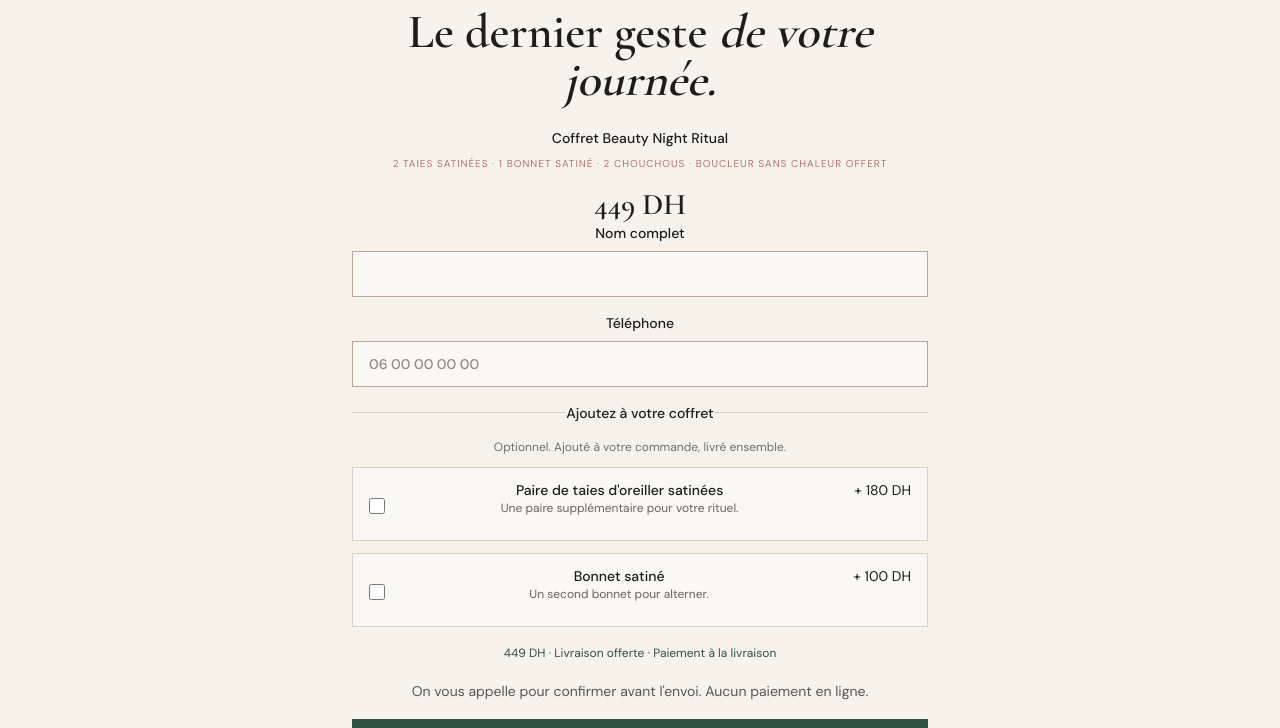
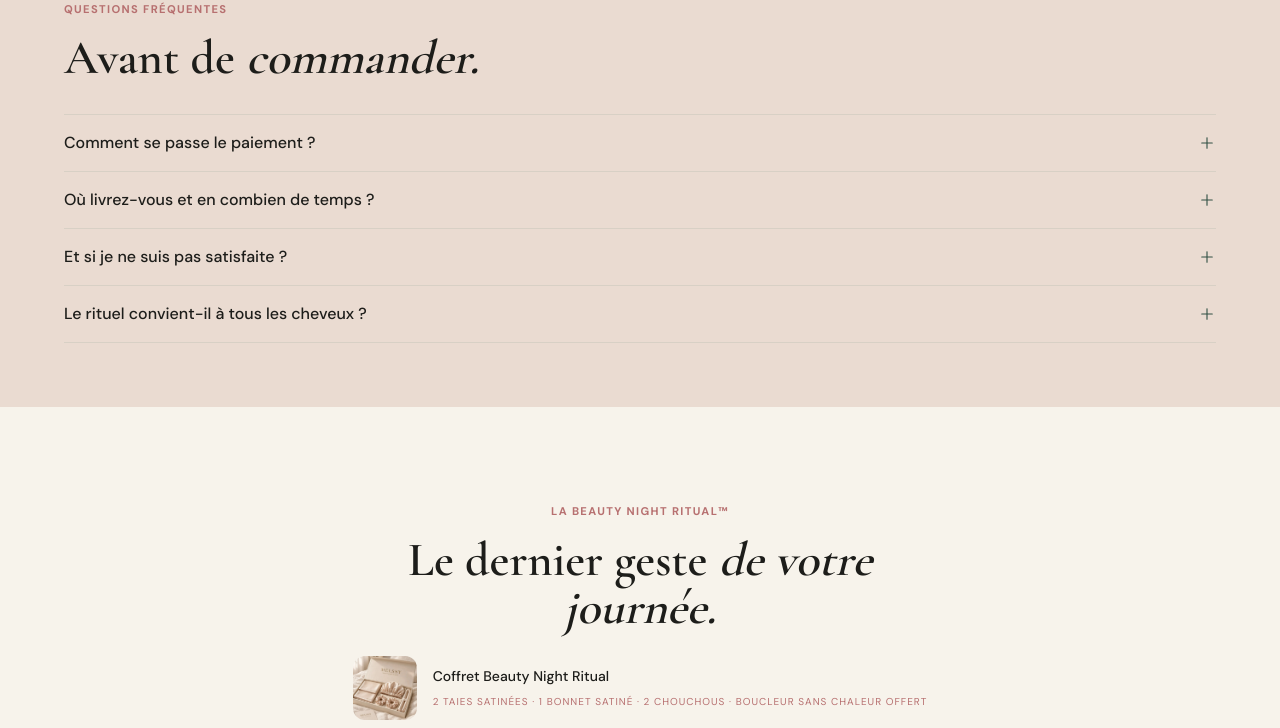
Before and after one commit to medfiddi-crypto/melssy, a Next.js app in the folder frontend/: page /rituel in a window 1280 px wide. Shown: the part 4212-4940 px from the top of the page. Built offline with nearby package versions, Linux system fonts and the light colour scheme.

Commit message:
Add ritual image and form thumbnail

```diff
--- a/frontend/src/app/rituel/page.tsx
+++ b/frontend/src/app/rituel/page.tsx
@@ -463,6 +463,16 @@ export default function RitualLandingPage() {
         <h2 className="display mt-4 text-5xl leading-none">
           Trois gestes, <span className="headline-accent">puis dormez.</span>
         </h2>
+        <div className="mt-6 md:mx-auto md:max-w-2xl">
+          <Image
+            src={media.ritualSoir.src}
+            alt={media.ritualSoir.alt}
+            width={400}
+            height={300}
+            className="w-full rounded-2xl object-cover"
+            sizes="(max-width: 768px) 100vw, 672px"
+          />
+        </div>
         <div className="mt-6 divide-y divide-[var(--line)] border-y border-[var(--line)]">
           {landing.ritual.steps.map((step, index) => (
             <div key={landing.ritual.steps[index].label} className="flex items-center gap-5 py-4 md:py-5">
@@ -521,8 +531,19 @@ export default function RitualLandingPage() {
           <h2 className="display mt-4 text-5xl leading-none">
             Le dernier geste <span className="headline-accent">de votre journée.</span>
           </h2>
-          <p className="mt-6 text-sm font-medium">{landing.order.productLabel}</p>
-          <p className="mt-2 text-[10px] uppercase tracking-[.1em] text-[var(--rose)]">{ritual.contents}</p>
+          <div className="mt-6 flex items-center justify-center gap-4 text-left">
+            <Image
+              src={media.coffretBox.src}
+              alt="Coffret MELSSY"
+              width={64}
+              height={64}
+              className="h-16 w-16 shrink-0 rounded-xl object-cover"
+            />
+            <div>
+              <p className="text-sm font-medium">{landing.order.productLabel}</p>
+              <p className="mt-2 text-[10px] uppercase tracking-[.1em] text-[var(--rose)]">{ritual.contents}</p>
+            </div>
+          </div>
           <p className="display mt-4 text-3xl">{formatPrice(total)}</p>
           {form("final")}
         </div>
--- a/frontend/src/content/media.ts
+++ b/frontend/src/content/media.ts
@@ -1,5 +1,6 @@
 export const media = {
   landingHero: { src: "/images/hero-reveil.png", alt: "Femme qui se réveille sur une taie d'oreiller en satin MELSSY", ratio: "4:5", intendedShot: "Femme se réveillant sur une taie satinée MELSSY", temporary: false },
+  ritualSoir: { src: "/images/rituel-soir.png", alt: "Femme qui enroule ses cheveux autour d'un boucleur en satin le soir", ratio: "4:3", intendedShot: "Femme qui enroule ses cheveux autour d'un boucleur en satin le soir", temporary: false },
   coffretBox: { src: "/images/hero-pictures.webp", alt: "Coffret MELSSY ouvert avec deux taies satinées, un bonnet, deux chouchous et un boucleur sans chaleur", ratio: "1:1", intendedShot: "Coffret MELSSY ouvert, vue carrée", temporary: false },
   heroRitual: { src: "/images/temp/satin-picture-2.webp", alt: "Les cinq pièces du coffret Beauty Night Ritual", ratio: "4:5", intendedShot: "PHOTO HERO — LES 5 PIÈCES DU COFFRET", temporary: true },
   storyNight: { src: "/images/temp/hero-rituel.svg", alt: "Femme dans une chambre apaisée", ratio: "4:5", intendedShot: "Femme reposant dans la lumière du matin", temporary: true },
```
Also changed, not shown: frontend/public/images/temp/step-chouchou.svg (added).
